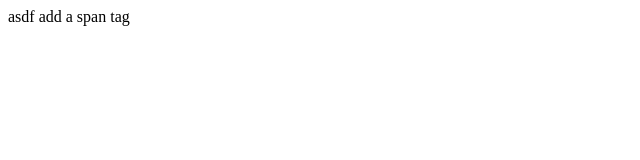
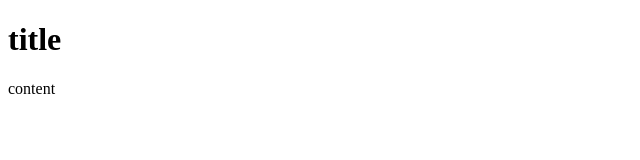
Before and after one commit to milk054/useless, a plain HTML site: page index.html in a window 1280 px wide. Shown: the whole page, without its empty margins (0-640 px from the left). Drawn offline with Linux system fonts and the light colour scheme.

Commit message:
修改了html文件的内容

```diff
--- a/index.html
+++ b/index.html
@@ -6,7 +6,8 @@
   <title>Document</title>
 </head>
 <body>
-  <span>asdf add a span tag</span>
+  <h1>title</h1>
+  <span>content</span>
   <script src="./axios.js"></script>
   <script src="./index.js"></script>
 </body>
```
